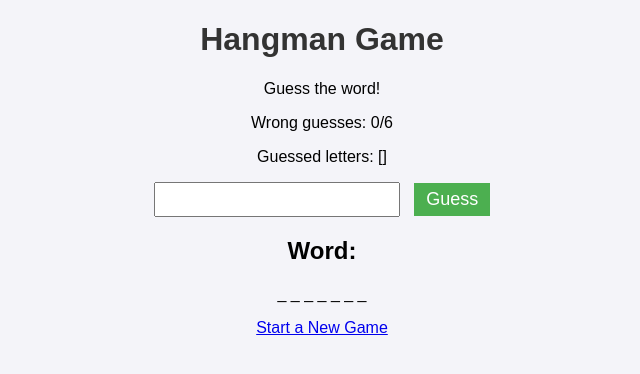
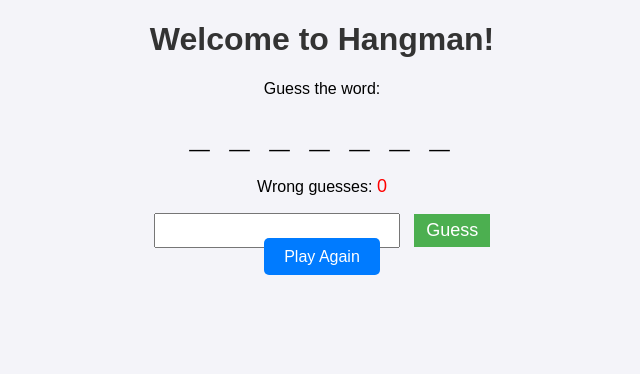
Before and after one commit to harshita-2005/Hangman-game, a Flask app: page / in a window 1280 px wide. Shown: the top 374 px of the page, without its empty margins (318-958 px from the left). Run offline with Flask 2, Linux system fonts and the light colour scheme.

Commit message:
Update index.html

```diff
--- a/templates/index.html
+++ b/templates/index.html
@@ -4,24 +4,15 @@
     <meta charset="UTF-8">
     <meta name="viewport" content="width=device-width, initial-scale=1.0">
     <title>Hangman Game</title>
+    <!-- Link to the CSS file in the static folder -->
     <link rel="stylesheet" href="{{ url_for('static', filename='style.css') }}">
 </head>
 <body>
-    <div class="container">
-        <h1>Hangman Game</h1>
-        <p>Guess the word!</p>
+    <h1>Welcome to Hangman!</h1>
+    <p>Guess the word:</p>
 
-        {% if not game_over and not game_won %}
-            <p>Wrong guesses: {{ wrong_guesses }}/6</p>
-            <p>Guessed letters: {{ guessed_letters }}</p>
-
-            <form method="POST">
-                <input type="text" name="letter" maxlength="1" required>
-                <button type="submit">Guess</button>
-            </form>
-
-            <h2>Word:</h2>
-            <p>
+    <!-- Word display -->
+    <div class="word">
         {% for letter in word %}
             {% if letter in guessed_letters %}
                 {{ letter }}
@@ -29,16 +20,26 @@
                 _
             {% endif %}
         {% endfor %}
-            </p>
+    </div>
+
+    <!-- Wrong guesses display -->
+    <p>Wrong guesses: <span class="wrong-guesses">{{ wrong_guesses }}</span></p>
+
+    <!-- Form to submit guesses -->
+    <form action="/" method="POST">
+        <input type="text" name="letter" maxlength="1" required>
+        <button type="submit">Guess</button>
+    </form>
+
+    {% if game_over %}
+        <p class="game-over">Game Over! The word was: {{ word }}.</p>
     {% elif game_won %}
-            <h2>You Won!</h2>
-            <p>The word was: {{ word }}</p>
-        {% else %}
-            <h2>Game Over!</h2>
-            <p>The word was: {{ word }}</p>
+        <p class="game-won">You won! The word was: {{ word }}.</p>
     {% endif %}
 
-        <a href="{{ url_for('reset') }}">Start a New Game</a>
+    <!-- Reset game button -->
+    <div class="reset">
+        <a href="{{ url_for('reset') }}">Play Again</a>
     </div>
 </body>
 </html>
```
Lines whose indentation alone changed are shown as unchanged.
